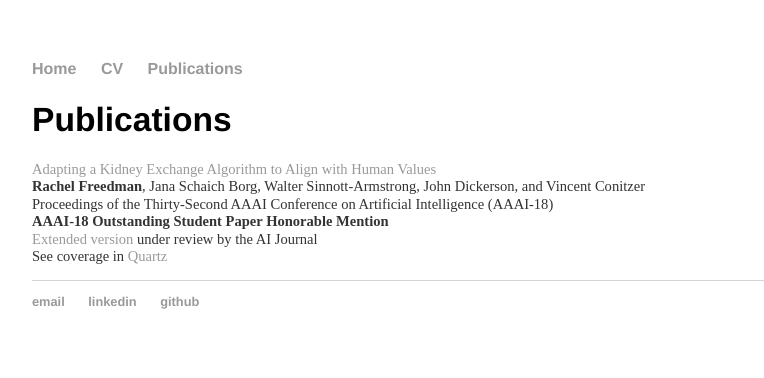
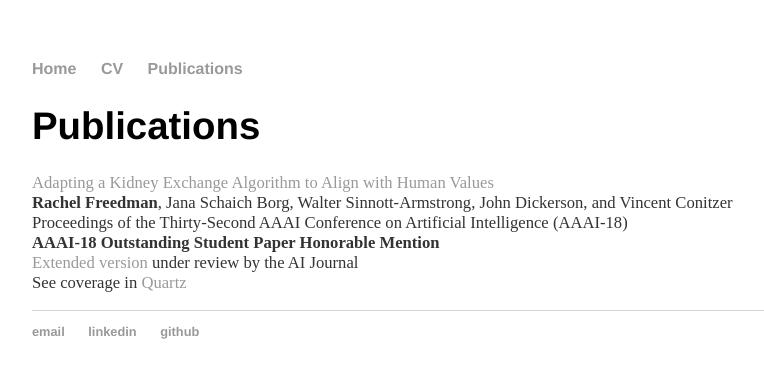
Before and after one commit to RachelFreedman/rachelfreedman.github.io, a Jekyll site: the page built from publications/index.html, in a window 1280 px wide. Shown: the top 378 px of the page, without its empty margins (160-924 px from the left). Built offline with Jekyll 4.4.1, drawn with Linux system fonts in a browser that asks for light colours.

Commit message:
make blurb small font .8em

```diff
--- a/css/secondary-styles.css
+++ b/css/secondary-styles.css
@@ -1,5 +1,5 @@
 .blurb-small-font {
-font-size: .7em;
+font-size: .8em;
 }
 
 .profile-pic{
```
